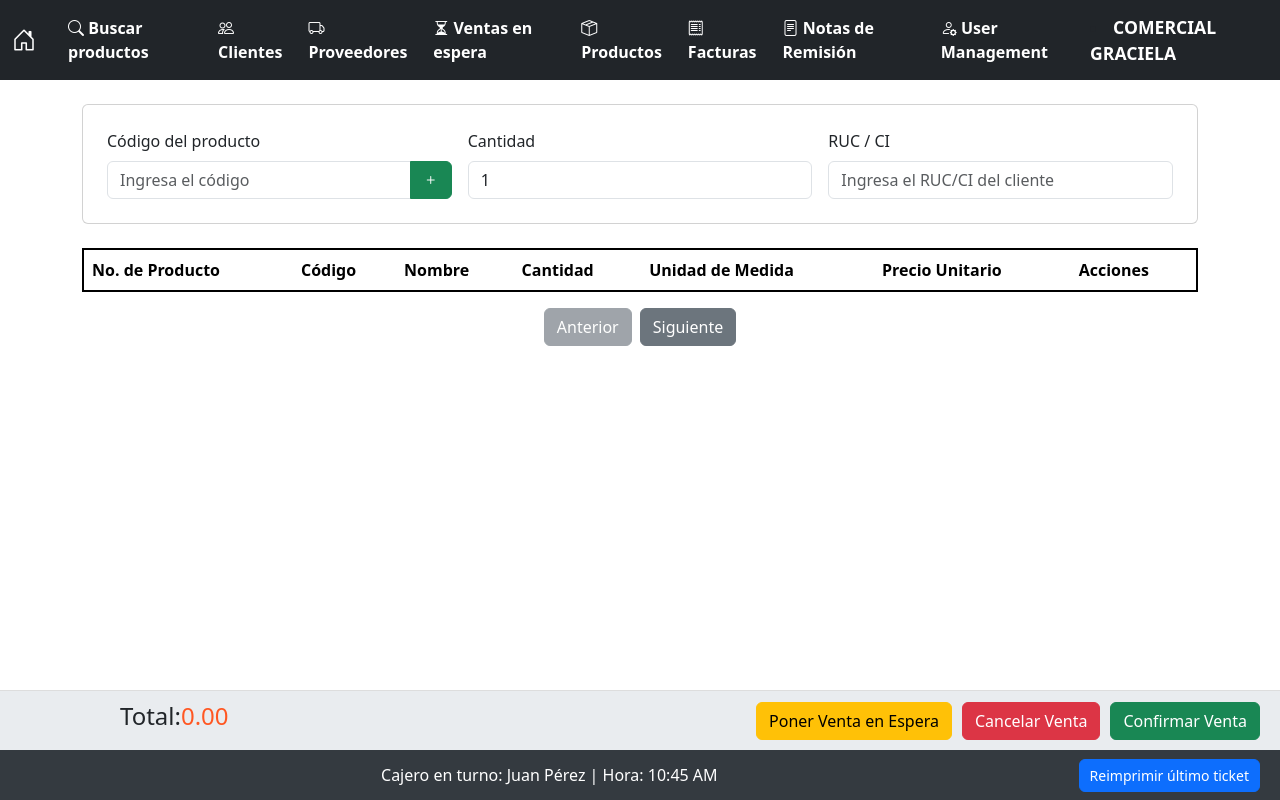
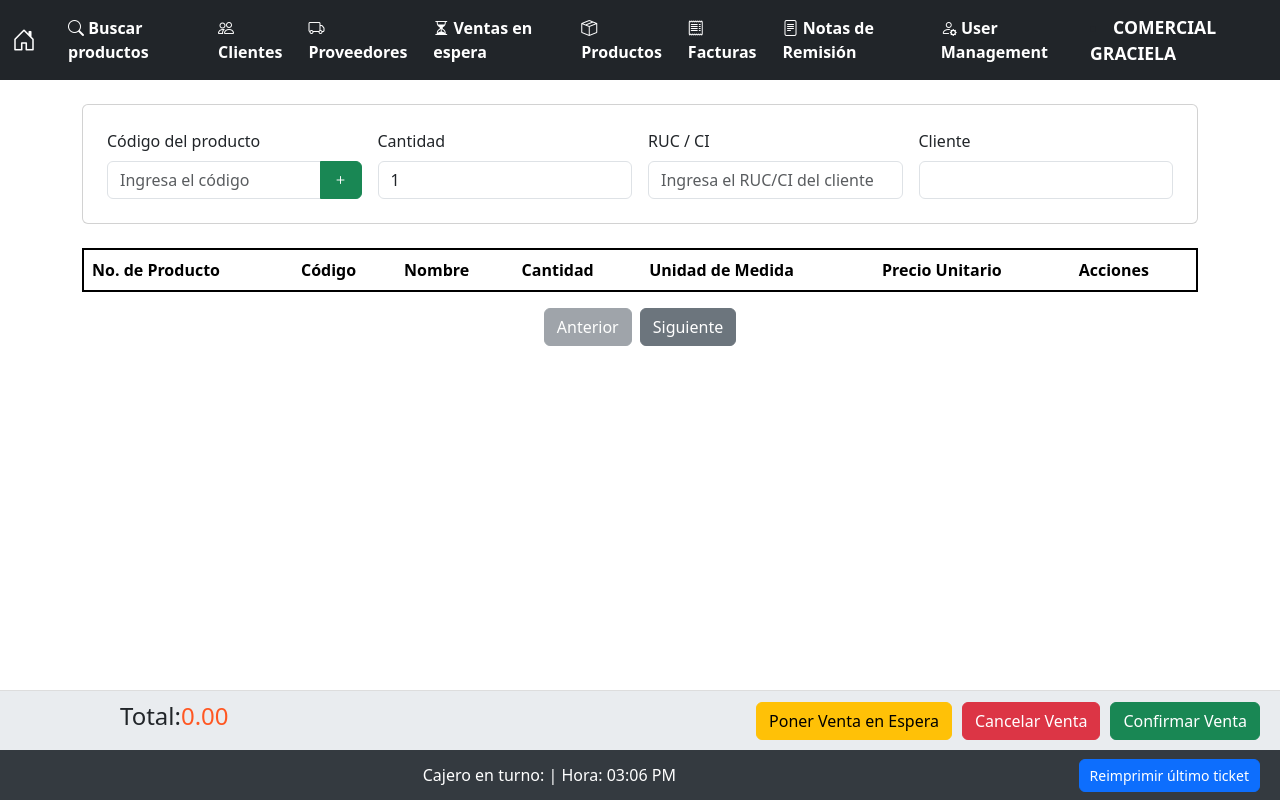
Before and after one commit to rodrigoWq/front-web-punto-de-venta, a Vue app: page /pantalla-inicio in a window 1280 px wide. Built offline with nearby package versions, Linux system fonts and the light colour scheme.

Commit message:
several fixes

```diff
--- a/src/views/LoginView.vue
+++ b/src/views/LoginView.vue
@@ -95,6 +95,7 @@ import apiService from '@/services/apiService';
                 // Guardamos el token con la clave "authToken" para que el interceptor lo reconozca
                 localStorage.setItem("authToken", data.token);
                 localStorage.setItem("rol_id", data.rol_id);
+                localStorage.setItem("user_name", data.user_name);
                 console.log(data);
                 this.$router.push("/pantalla-inicio");
               } else {
--- a/src/views/PantallaInicio.vue
+++ b/src/views/PantallaInicio.vue
@@ -10,7 +10,7 @@
           <div class="col">
             <label for="productCode" class="form-label">Código del producto</label>
             <div class="input-group">
-              <input type="text" class="form-control" v-model="productCode" placeholder="Ingresa el código" />
+              <input type="text" class="form-control" v-model="productCode" placeholder="Ingresa el código"  @keyup.enter.prevent="agregarProducto" />
               <button type="button" class="btn btn-success" @click="agregarProducto">
                 <i class="bi bi-plus"></i>
               </button>
@@ -26,6 +26,15 @@
               <input type="text" class="form-control" v-model="rucCliente" placeholder="Ingresa el RUC/CI del cliente"  @blur="verificarRUC"  />
             </div>
           </div>
+          <div class="col">
+            <label for="nombreCliente" class="form-label">Cliente</label>
+            <input
+              type="text"
+              class="form-control"
+              v-model="clienteNombre"
+              readonly
+            />
+          </div>
         </div>
       </div>
 
@@ -38,7 +47,7 @@
             <td>{{ producto.nombre }}</td>
             <td>{{ producto.cantidad }}</td>
             <td>{{ producto.unidad_medida }}</td>
-            <td>{{ producto.precio }}</td>
+            <td>{{ String(producto.precio).split('.')[0] }}</td>
             <td>
               <button type="button" class="btn btn-danger btn-sm" @click="eliminarProducto(index)">
                 <i class="bi bi-trash"></i>
@@ -67,7 +76,7 @@
     <!-- Footer Fijo al Final -->
     <div class="footer d-flex w-100 align-items-center">
       <div class="flex-grow-1 text-center">
-        Cajero en turno: Juan Pérez | Hora: 10:45 AM
+        Cajero en turno: {{ userName }} | Hora: {{ currentTime }}
       </div>
       <button type="button" class="btn btn-primary ms-auto">
         Reimprimir último ticket
@@ -103,6 +112,9 @@ export default {
       productCode: '',
       productQuantity: 1,
       rucCliente: '',
+      clienteNombre: '',
+      userName: '',
+      currentTime: '',
       cabecera: {
         referencia: '',
         observaciones: '',
@@ -249,12 +261,17 @@ export default {
         const url = `${process.env.VUE_APP_API_BASE_URL}/api/clients/search/${this.rucCliente}`;
         const response = await apiService.get(url);
         const cliente = response.data;
-        if (!cliente || Object.keys(cliente).length === 0) {
+        if (cliente && Object.keys(cliente).length > 0) {
+          this.clienteNombre = cliente.nombre_completo;
+          this.showClienteModal = false;
+        }else {
+          this.clienteNombre = '';
           this.showClienteModal = true;
         }
       } catch (error) {
         // Si el error es por cliente no encontrado, se puede mostrar el modal
         if (error.response && error.response.status === 404) {
+          this.clienteNombre = '';
           this.showClienteModal = true;
         } else {
           console.error("Error al verificar RUC:", error);
@@ -264,6 +281,9 @@ export default {
 
   },
   mounted() {
+    this.userName    = localStorage.getItem("user_name") || '';
+      this.currentTime = new Date()
+        .toLocaleTimeString([], { hour: '2-digit', minute: '2-digit' });
 
   }
 };
```
